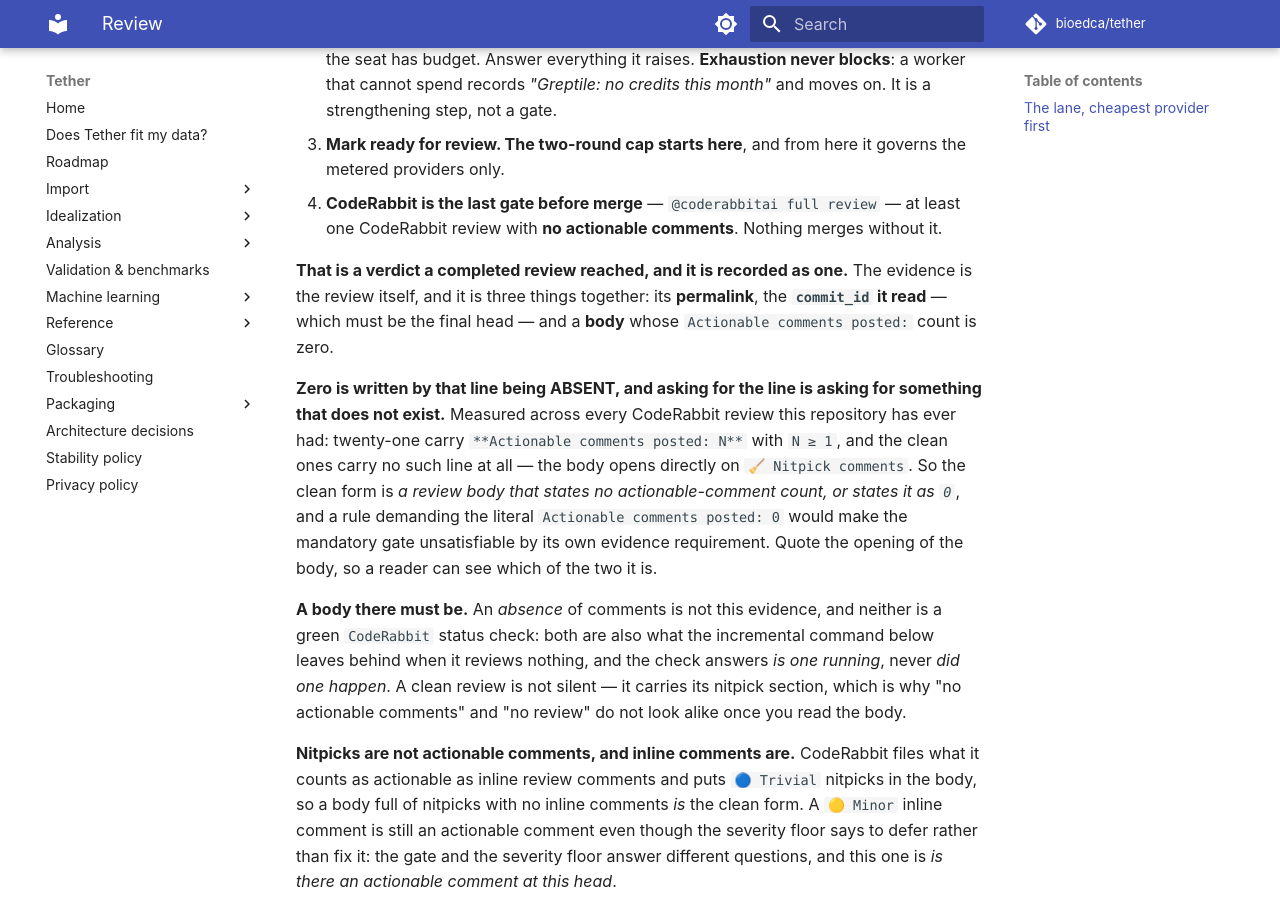
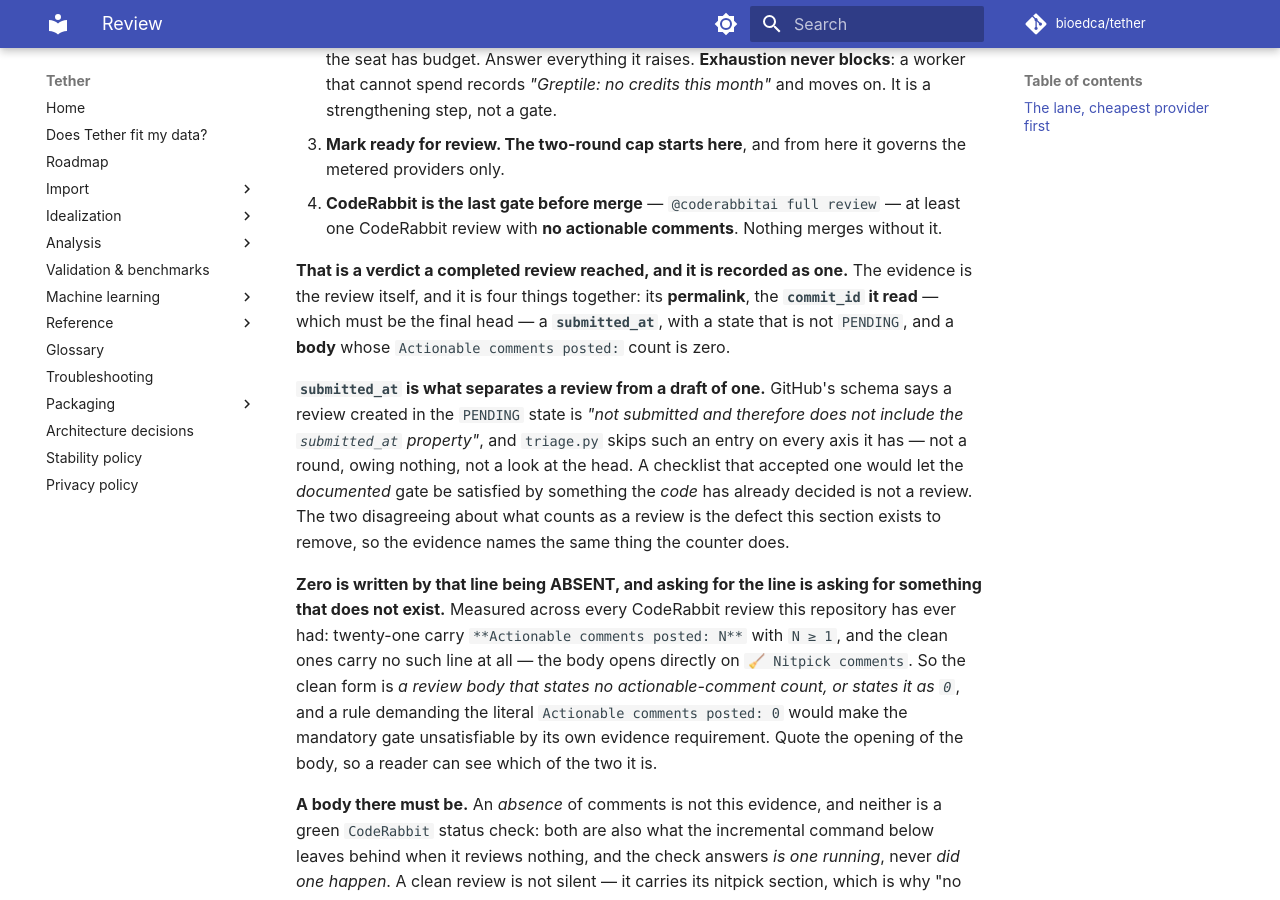
Before and after one commit to bioedca/tether, an MkDocs documentation site: the page built from docs/agents/review.md, in a window 1280 px wide and 900 px high, scrolled down 745 px. Built offline with MkDocs 1.6.1 and Material for MkDocs 9.7.7, drawn with Linux system fonts in a browser that asks for light colours; comment, search, counter and statistics services are not loaded; the version menu is left out.

Commit message:
fix(agents): the gate's evidence and its counter must mean the same review
Round 2 of 2, CodeRabbit at 834def3. This PR is now AT THE CAP.

**The Major.** The evidence checklist this PR added asked for a permalink, the commit_id read, and
a clean body - and would have accepted a PENDING review, which is the one thing the same PR taught
the counter to skip. GitHub's schema says a PENDING review carries no submitted_at, and triage.py
drops it on every axis it has: not a round, owing nothing, not a look at the head. A documented gate
satisfiable by something the code has already decided is not a review is the exact divergence this
section exists to close, so the evidence now names submitted_at and a non-PENDING state. Applied to
all three surfaces rather than only the one reviewed, because two of them enumerate the evidence
themselves and leaving them at three items while the rule requires four re-creates the drift.

**The Minor, taken as blocking.** Round 1 fixed  to branch on BUILD/AMEND/ADVANCE and left
the description naming two of the three - and the commit message for that round claimed it was
stated generatively 'the same way the description was', which was not true of the description. Same
clause as the last one: a finding that falsifies a claim this PR introduces is blocking whatever the
badge says. Both copies updated; they stay byte-identical and on one line, which is what keeps the
mirror test from going vacuous.

Refs #400

```diff
--- a/docs/agents/review.md
+++ b/docs/agents/review.md
@@ -34,9 +34,17 @@
    CodeRabbit review with **no actionable comments**. Nothing merges without it.
 
    **That is a verdict a completed review reached, and it is recorded as one.** The evidence is the
-   review itself, and it is three things together: its **permalink**, the **`commit_id` it read**
-   — which must be the final head — and a **body** whose `Actionable comments posted:` count is
-   zero.
+   review itself, and it is four things together: its **permalink**, the **`commit_id` it read**
+   — which must be the final head — a **`submitted_at`**, with a state that is not `PENDING`, and a
+   **body** whose `Actionable comments posted:` count is zero.
+
+   **`submitted_at` is what separates a review from a draft of one.** GitHub's schema says a review
+   created in the `PENDING` state is *"not submitted and therefore does not include the
+   `submitted_at` property"*, and `triage.py` skips such an entry on every axis it has — not a
+   round, owing nothing, not a look at the head. A checklist that accepted one would let the
+   *documented* gate be satisfied by something the *code* has already decided is not a review. The
+   two disagreeing about what counts as a review is the defect this section exists to remove, so the
+   evidence names the same thing the counter does.
 
    **Zero is written by that line being ABSENT, and asking for the line is asking for something
    that does not exist.** Measured across every CodeRabbit review this repository has ever had:
```
Also changed, not shown: .agents/skills/tether-worker/SKILL.md (+1 -1 lines), .claude/skills/tether-worker/SKILL.md (+1 -1 lines), CONTRIBUTING.md (+2 -1 lines), .github/pull_request_template.md.
